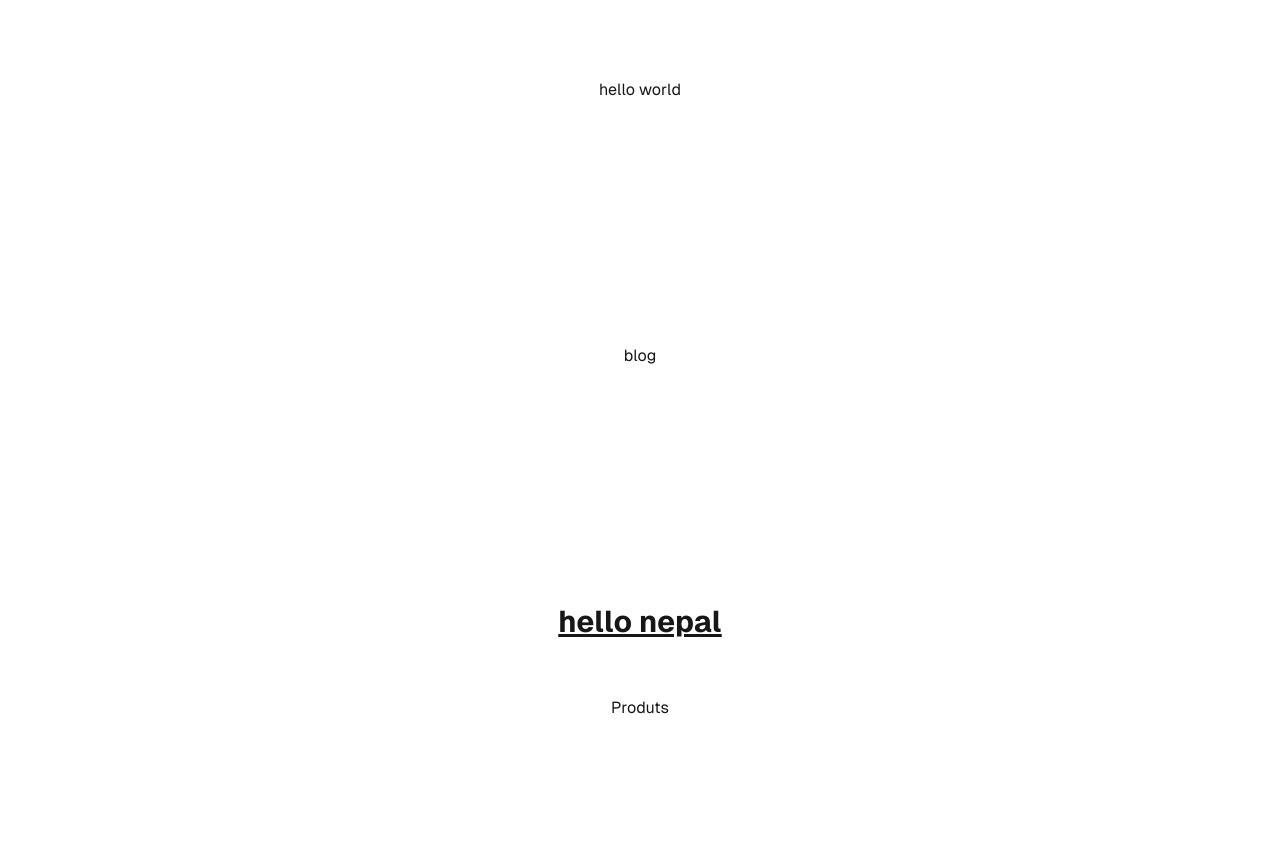
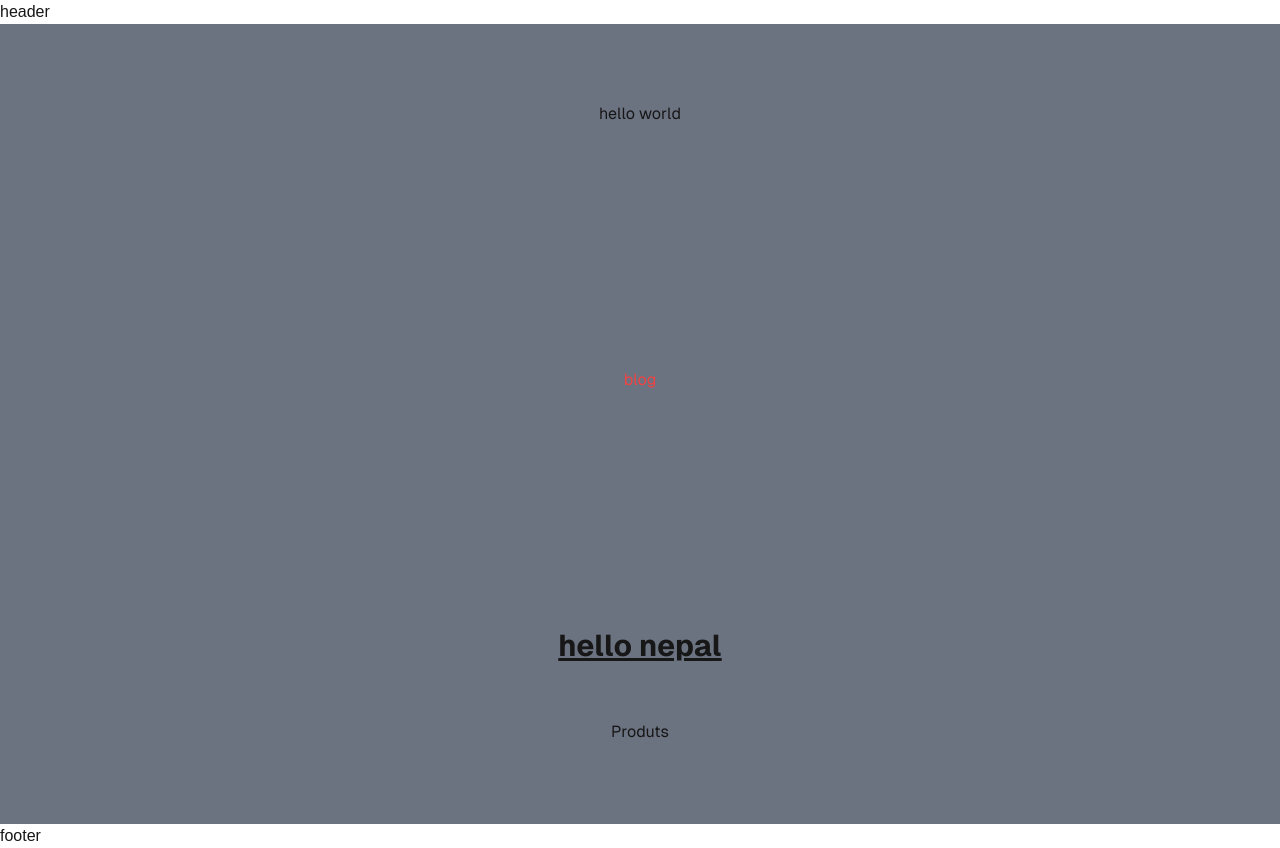
Before and after one commit to Raju-bit-creator/first-next-project, a Next.js app: page / in a window 1280 px wide. Before the commit the page ends 800 px from the top, so only its background shows below. Built offline with nearby package versions, Linux system fonts and the light colour scheme.

Commit message:
title and  meta

```diff
--- a/app/about/page.tsx
+++ b/app/about/page.tsx
@@ -1,4 +1,28 @@
-function About() {
-    return <h4>this is about us page</h4>
-}
- export default About
+
+// import Head from "next/head"
+
+// function About() {
+
+//     return <>
+//      <Head>
+//         <title>about raju tamang</title>
+//         <meta name="description" content="want to know about raju music"></meta>
+//      </Head>
+//     <h4>this is about us page</h4>
+//     </>
+// }
+//  export default About
+import type { Metadata } from "next";
+
+export const metadata: Metadata = {
+    title: "abouit Next App",
+    description: "what is this",
+  };
+export default function About() {
+    return (
+      <>
+
+        <h4>This is the about us page</h4>
+      </>
+    );
+  }
--- a/app/layout.tsx
+++ b/app/layout.tsx
@@ -1,6 +1,8 @@
 import type { Metadata } from "next";
 import localFont from "next/font/local";
 import "./globals.css";
+import Header from "@/constant/header";
+import Footer from "@/constant/footer";
 
 const geistSans = localFont({
   src: "./fonts/GeistVF.woff",
@@ -27,8 +29,9 @@ export default function RootLayout({
     <html lang="en">
       <body
         className={`${geistSans.variable} ${geistMono.variable} antialiased`}
-      >
+      ><Header />
         {children}
+       <Footer />
       </body>
     </html>
   );
--- a/app/page.tsx
+++ b/app/page.tsx
@@ -2,9 +2,9 @@ import Link from "next/link";
 
 export default function Home() {
   return (
-    <div className="grid grid-rows-[20px_1fr_20px] items-center justify-items-center min-h-screen p-8 pb-20 gap-16 sm:p-20 font-[family-name:var(--font-geist-sans)]">
+    <div className="bg-gray-500 grid grid-rows-[20px_1fr_20px] items-center justify-items-center min-h-screen p-8 pb-20 gap-16 sm:p-20 font-[family-name:var(--font-geist-sans)]">
       <h4>hello world</h4>
-      <Link href={"/blog"}>
+      <Link className="text-red-500" href={"/blog"}>
         blog
       </Link>
       <h1 className="text-3xl font-bold underline">hello nepal</h1>
--- /dev/null
+++ b/constant/footer/index.tsx
@@ -0,0 +1,6 @@
+function Footer() {
+    return (
+        <h1>footer</h1>
+    )
+}
+ export default Footer
--- /dev/null
+++ b/constant/header/index.tsx
@@ -0,0 +1,6 @@
+function Header() {
+    return (
+        <h1>header</h1>
+    )
+}
+ export default Header
```
